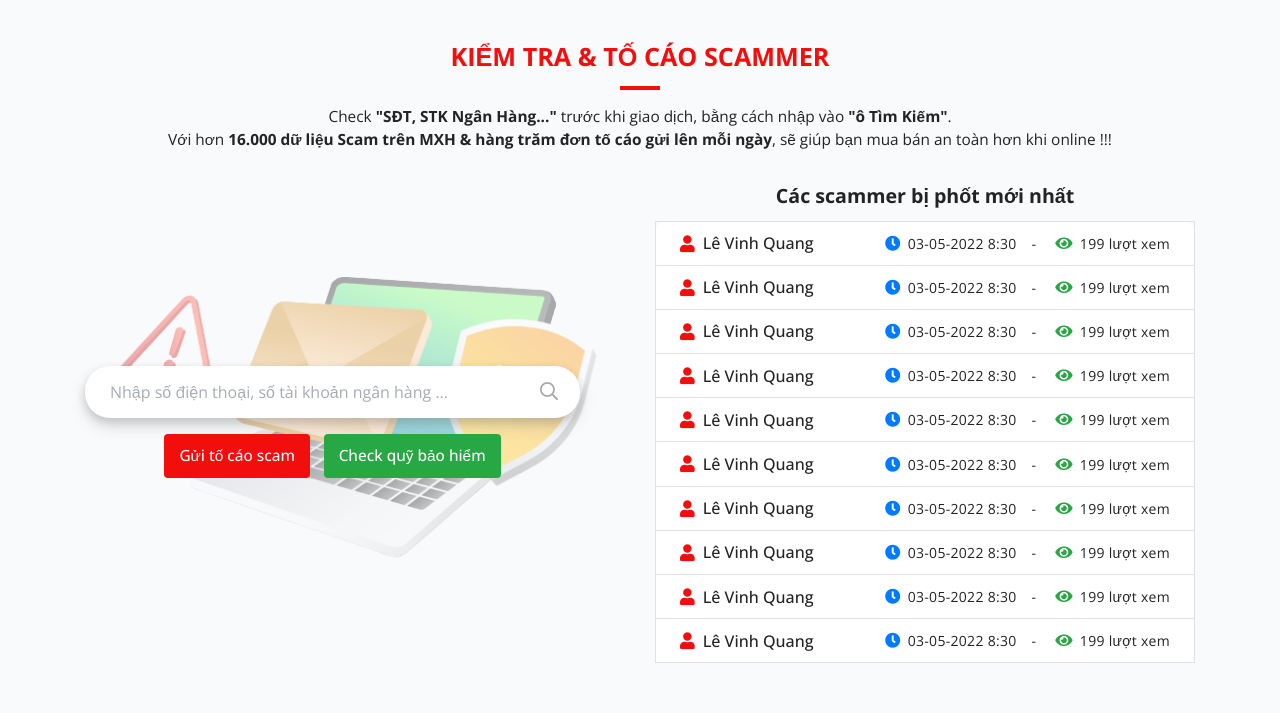
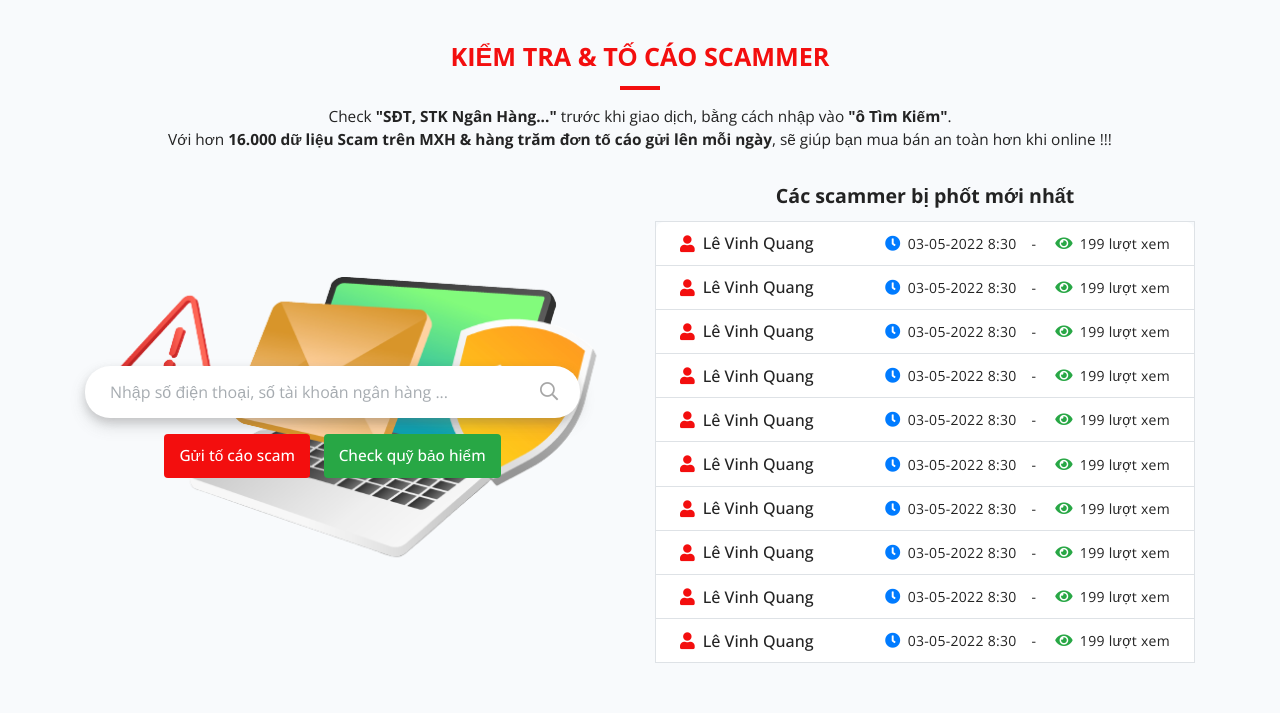
Before and after one commit to JayBee-K/template-checkscam-v2, a plain HTML site: page index.html in a window 1280 px wide. Shown: the part 76-789 px from the top of the page. Drawn offline with nearby package versions, Linux system fonts and the light colour scheme.

Commit message:
Update style.css

```diff
--- a/assets/css/style.css
+++ b/assets/css/style.css
@@ -884,7 +884,6 @@
     left: 0;
     right: 0;
     bottom: 0;
-    opacity: .4;
     display: block;
     content: "";
 }
```
